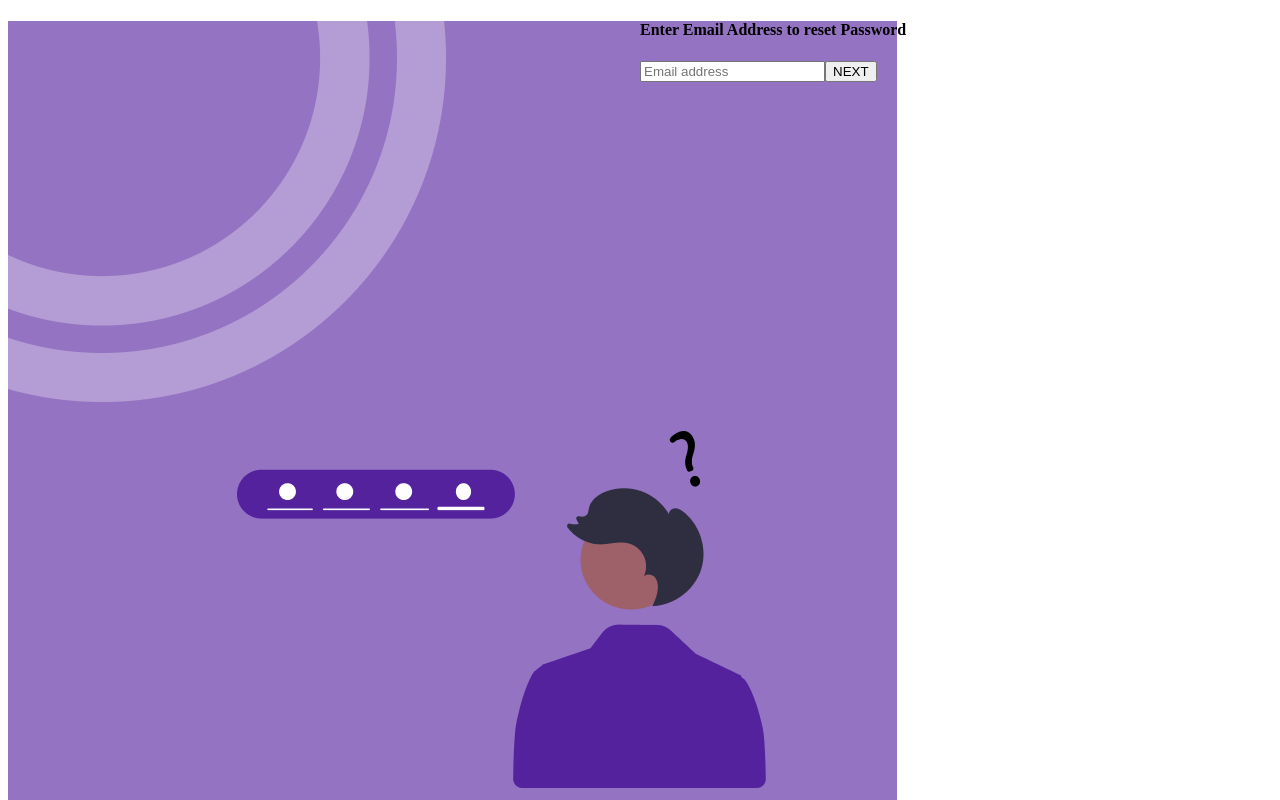
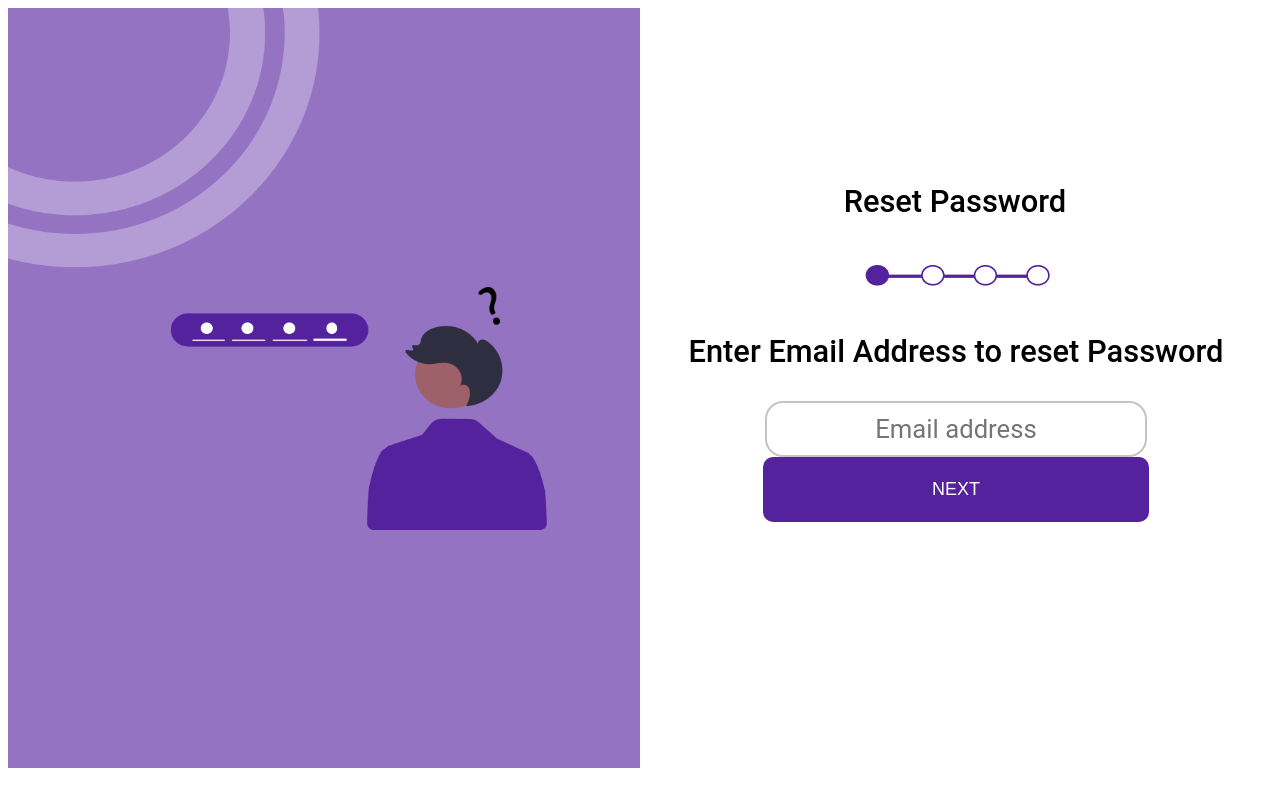
Before and after one commit to Group-2-Unicorn/e-wallet-frontend, a React (Create React App) app: page /ForgetPassword in a window 1280 px wide. Shown: the top 800 px of the page. Built offline with nearby package versions, Linux system fonts and the light colour scheme.

Commit message:
added button Component to ForgetPassword

```diff
--- a/src/Components/ForgetPassword/ForgetPassword.js
+++ b/src/Components/ForgetPassword/ForgetPassword.js
@@ -1,7 +1,8 @@
 import "./ForgetPassword.css"
 import React, { useState , useEffect } from 'react';
 import ResetImg from "../Assets/resetPassword.png"
-
+import flowImage from "../Assets/resetFlow.png"
+import Button from "../ReUsableComponent/Button/Button";
 
 const ForgotPassword = () => {
   const [email, setEmail] = useState('');
@@ -15,20 +16,39 @@ const ForgotPassword = () => {
   return (
         <div className="reset-password-container">
             <div className="reset-password-left-container">
-                <img src={ResetImg} alt=""/>
+                <img className="resetPasswordImage" src={ResetImg} alt=""/>
             </div>
-            <div className="reset_right">
-                <div>
-                    <h4>Enter Email Address to reset Password</h4>
-                <form onSubmit={handleSubmit}>
+            <div className="reset-password-right-container">
+                <div className="form-reset-container">
+                    <h4 className="reset-password-text">Reset Password </h4>
+                    <img className="reset-flow-image" src={flowImage} alt=""/>
+                    <p className="header-text">Enter Email Address to reset Password</p>
+
+                    <form className="forms" onSubmit={handleSubmit}>
                         <input
+                            className="reset-password-input"
                             type="email"
                             value={email}
                             onChange={(event) => setEmail(event.target.value)}
                             placeholder="Email address"
                             required
                         />
-                <button type="submit">NEXT</button>
+                        <Button
+                            name="NEXT"
+                            width="72%"
+                            height="65px"
+                            backgroundColor="#55229e"
+                            border="none"
+                            outline="none"
+                            color="white"
+                            borderRadius="10px"
+                            padding="20px"
+                            fontSize="large"
+                            cursor="pointer"
+                            margin-top="20px"
+                            type="submit"
+                        />
+
                     {message && <p>{message}</p>}
                 </form>
             </div>
```
Lines whose indentation alone changed are shown as unchanged.
